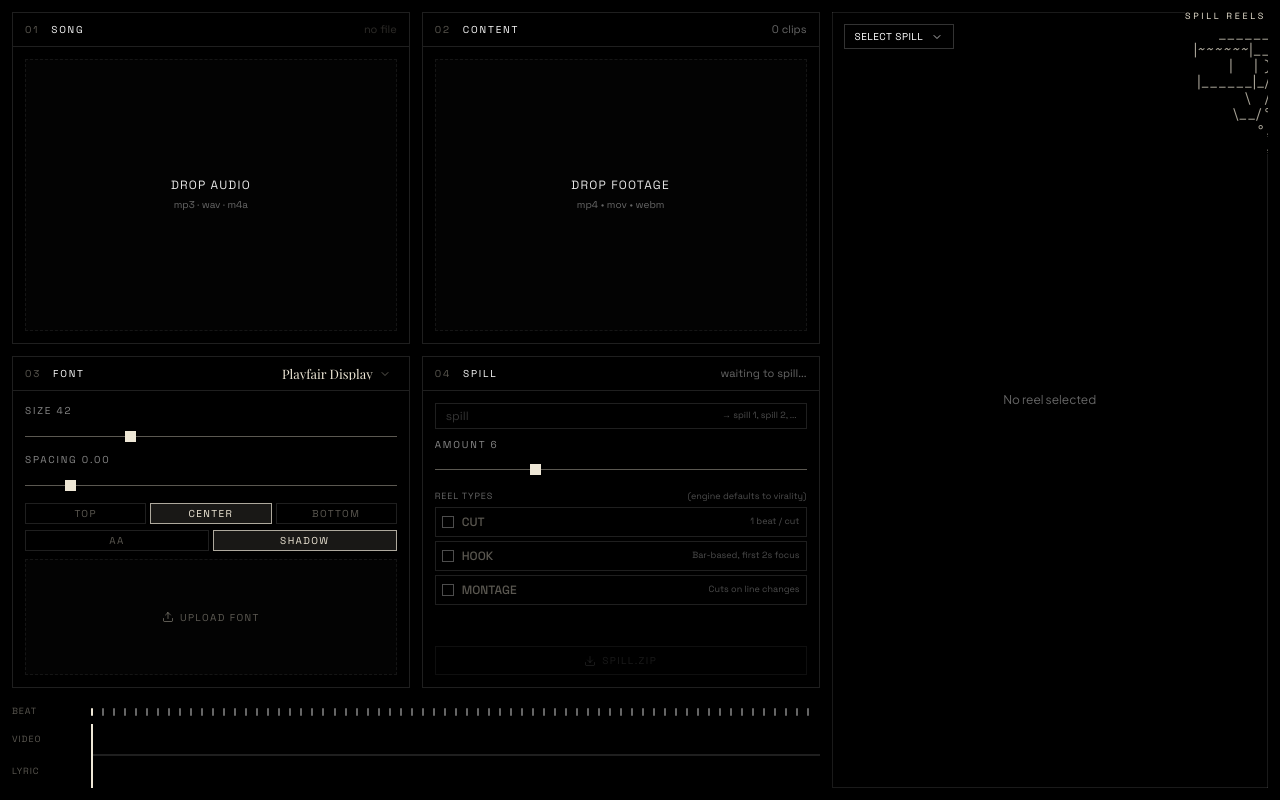
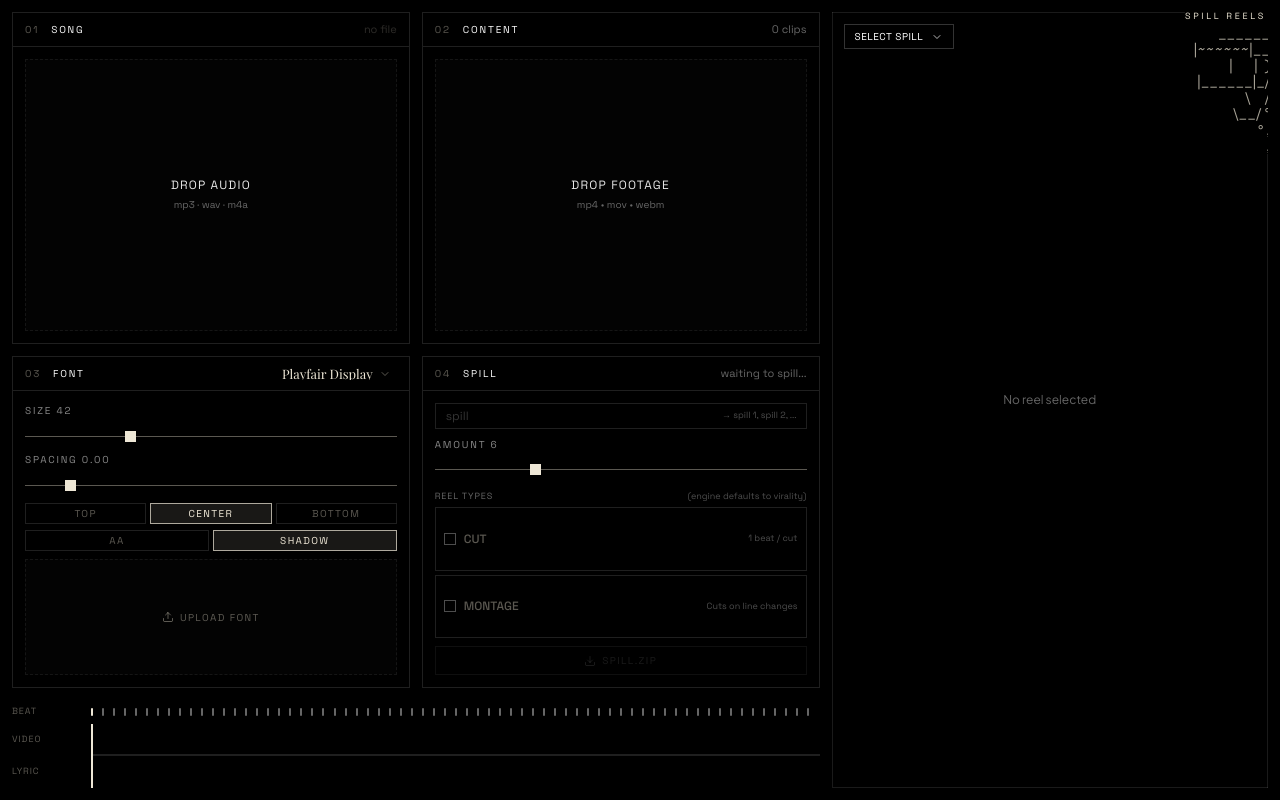
Before and after one commit to joshorwhatever/reel-spill, a Next.js app: page / in a window 1280 px wide. Built offline with nearby package versions, Linux system fonts and the light colour scheme; a web font is replaced by a local one.

Commit message:
feat: update font panel shadow logic and remove hook mode from output panel

```diff
--- a/components/font-panel.tsx
+++ b/components/font-panel.tsx
@@ -226,7 +226,7 @@ export function FontPanel({
             {(
               [
                 ['uppercase', style?.uppercase, 'AA'],
-                ['shadow', style?.shadow, 'shadow'],
+                ['shadow', Boolean(style?.shadow ?? false), 'shadow'],
               ] as const
             ).map(([key, on, label]) => (
               <button
--- a/components/output-panel.tsx
+++ b/components/output-panel.tsx
@@ -21,7 +21,7 @@ interface OutputPanelProps {
   status?: SpillStatus
 }
 
-const ALL_MODES: ReelMode[] = ['cut', 'hook', 'montage']
+const ALL_MODES: ReelMode[] = ['cut', 'montage']
 
 const MODE_LABEL: Record<ReelMode, string> = {
   cut: 'CUT',
@@ -63,7 +63,6 @@ export function OutputPanel({
     setIsExporting(true)
 
     try {
-      // Dynamic CDN load to prevent bundler missing module errors
       const JSZipModule = await import('https://esm.sh/jszip@3.10.1' as any)
       const JSZip = JSZipModule.default || JSZipModule
       const zip = new JSZip()
@@ -146,7 +145,7 @@ export function OutputPanel({
               (engine defaults to virality)
             </span>
           </div>
-          <div className="grid grid-cols-1 gap-1 overflow-y-auto min-h-0">
+          <div className="grid grid-cols-1 gap-1 min-h-0 flex-1">
             {ALL_MODES.map((m) => {
               const checked = Array.isArray(modes) && modes.includes(m)
               return (
@@ -154,7 +153,7 @@ export function OutputPanel({
                   key={m}
                   type="button"
                   onClick={() => toggle(m, !checked)}
-                  className={`flex items-center justify-between border p-1.5 text-left font-mono transition cursor-pointer ${
+                  className={`flex items-center justify-between border p-2 text-left font-mono transition cursor-pointer ${
                     checked
                       ? 'border-cream/70 bg-cream/10 text-cream'
                       : 'border-border bg-transparent text-cream-dim hover:border-cream/40'
```
